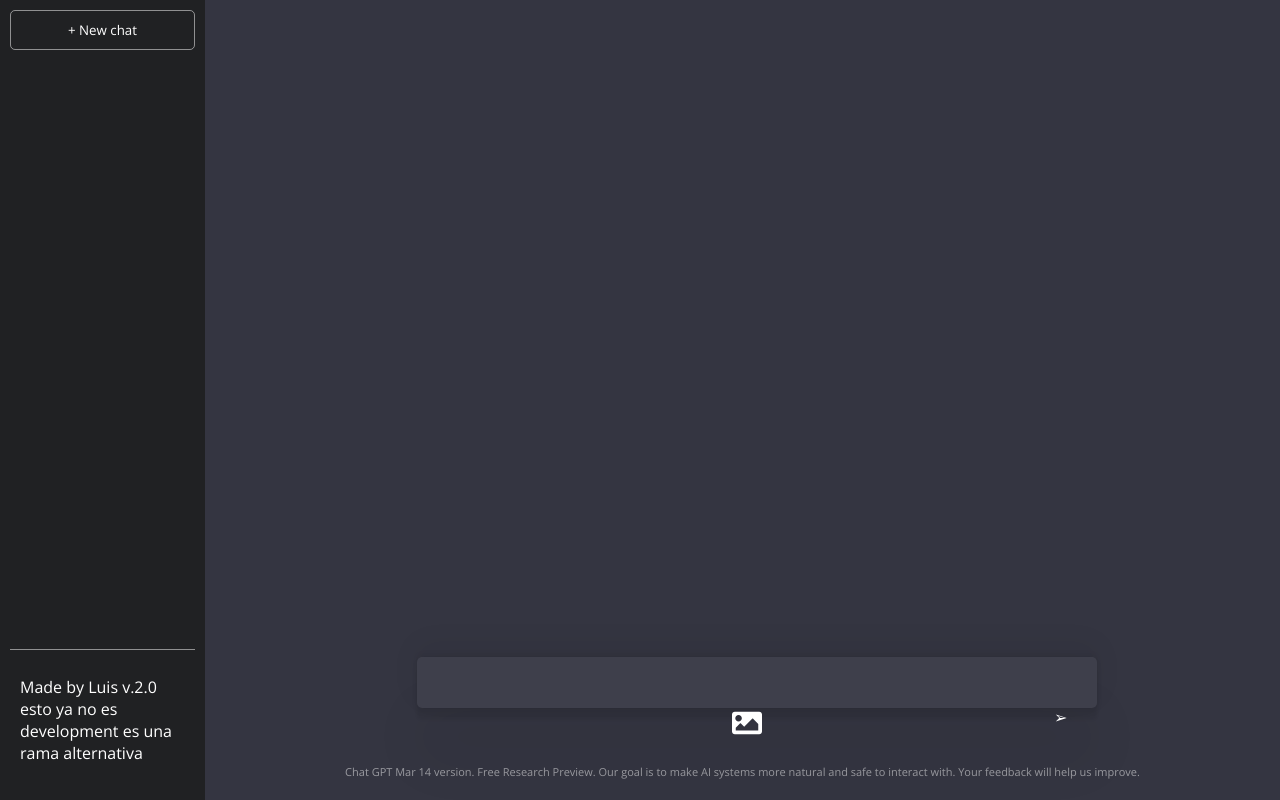
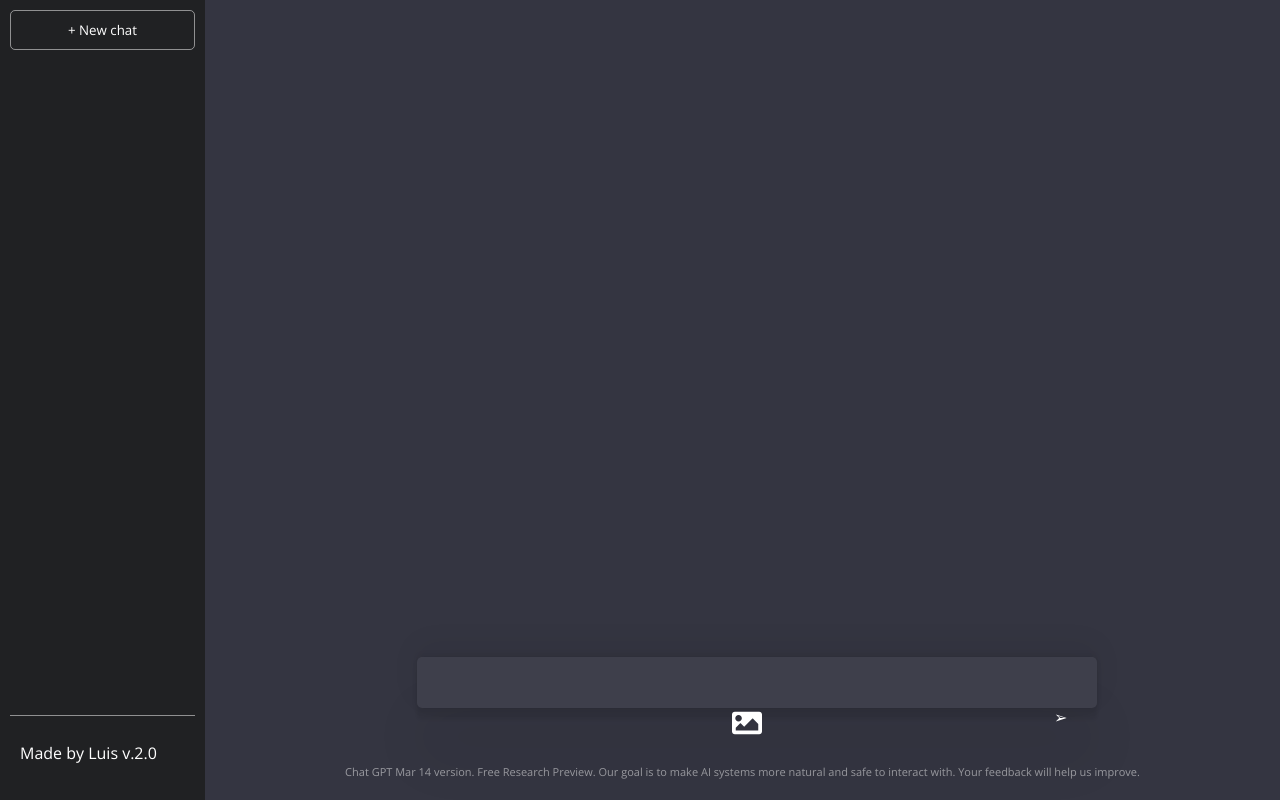
Before and after one commit to luis-hernandez-derivationfund/clone-chat-gpt, a React (Create React App) app: page / in a window 1280 px wide. Built offline with nearby package versions, Linux system fonts and the light colour scheme.

Commit message:
fix: solucionado error

```diff
--- a/src/App.js
+++ b/src/App.js
@@ -133,7 +133,7 @@ const App = () => {
           ))}
         </ul>
         <nav>
-          <p>Made by Luis v.2.0 esto ya no es development es una rama alternativa</p>
+          <p>Made by Luis v.2.0</p>
         </nav>
       </section>
       <section className="main">
```
Also changed, not shown: 1 other file (tests, documents, lock files or other folders).
